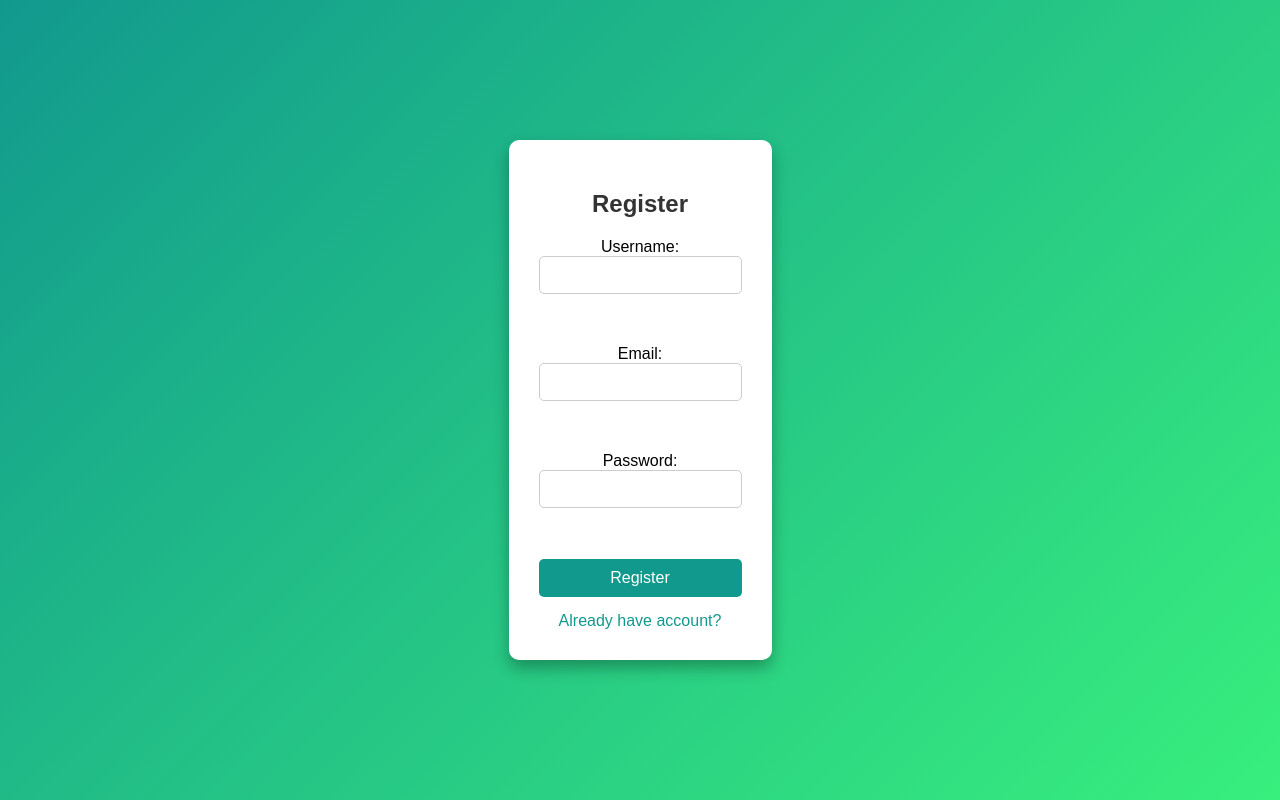
After one commit to SaiseetharamModugumudi/Employee_Django_project, a Django app: template templates/front/register.html in a window 1280 px wide. The commit adds this page. Run offline with Django 4.2, Linux system fonts and the light colour scheme; the template is opened without the code that fills it, so the values that code supplies are empty.

```diff
--- a/bd_crud/settings.py
+++ b/bd_crud/settings.py
@@ -148,3 +148,9 @@ STATIC_ROOT = os.path.join(BASE_DIR, "staticfiles")
 # https://docs.djangoproject.com/en/4.2/ref/settings/#default-auto-field
 
 DEFAULT_AUTO_FIELD = 'django.db.models.BigAutoField'
+
+LOGIN_URL = '/login/'
+LOGIN_REDIRECT_URL = '/dashboard/'
+LOGOUT_REDIRECT_URL = '/'
+MEDIA_URL = '/media/'
+MEDIA_ROOT = BASE_DIR / 'media'
--- a/bd_crud/urls.py
+++ b/bd_crud/urls.py
@@ -4,9 +4,11 @@ from app1 import views
 
 urlpatterns = [
     path('admin/', admin.site.urls),
-    path('', views.home, name='home'),
 
-    path('login1/', views.login_view, name='login'),
+    path('', views.home, name='home') ,
+    path('login/', views.login_view, name='login'),
+    path('dashboard/', views.dashboard, name='dashboard'),
+
     path('logout/', views.logout_view, name='logout'),
 
     path('dashboard/', views.dashboard, name='dashboard'),
--- a/templates/front/home.html
+++ b/templates/front/home.html
@@ -101,9 +101,10 @@
 
     <a href="{% url 'login' %}" class="login-btn">Go to Login</a>
 
-    <div class="note">
+
+    <!-- <div class="note">
         * Unauthorized users cannot access the dashboard
-    </div>
+    </div> -->
 </div>
 
 </body>
--- /dev/null
+++ b/templates/front/register.html
@@ -0,0 +1,79 @@
+<!DOCTYPE html>
+<html lang="en">
+<head>
+    <meta charset="UTF-8">
+    <meta name="viewport" content="width=device-width, initial-scale=1.0">
+    <title>Register</title>
+<style>
+    body {
+        font-family: Arial, sans-serif;
+        background: linear-gradient(135deg, #11998e, #38ef7d);
+        display: flex;
+        justify-content: center;
+        align-items: center;
+        height: 100vh;
+        margin: 0;
+    }
+    div {
+        background: white;
+        padding: 30px;
+        border-radius: 10px;
+        box-shadow: 0 8px 16px rgba(0,0,0,0.3);
+        text-align: center;
+    }
+    h2 {
+        margin-bottom: 20px;
+        color: #333;
+    }
+    form {
+        display: flex;
+        flex-direction: column;
+    }
+    input {
+        margin-bottom: 15px;
+        padding: 10px;
+        border: 1px solid #ccc;
+        border-radius: 5px;
+        font-size: 14px;
+    }
+    button {
+        padding: 10px;
+        background: #11998e;
+        color: white;
+        border: none;
+        border-radius: 5px;
+        cursor: pointer;
+        font-size: 16px;
+    }
+    button:hover {
+        background: #38ef7d;
+    }
+    a {
+        display: block;
+        margin-top: 15px;
+        color: #11998e;
+        text-decoration: none;
+    }
+    a:hover {
+        text-decoration: underline;
+    }
+
+</style>
+</head>
+<body>
+    <div>
+        <h2>Register</h2>
+
+<form method="POST">
+  {% csrf_token %}
+  Username: <input type="text" name="username"><br><br>
+  Email: <input type="email" name="email"><br><br>
+  Password: <input type="password" name="password"><br><br>
+  <button type="submit">Register</button>
+</form>
+
+<a href="{% url 'login' %}">Already have account?</a>
+
+    </div>
+</body>
+</html>
```
Also changed, not shown: app1/views.py (+33 -9 lines), templates/front/login.html (+6 -5 lines).
